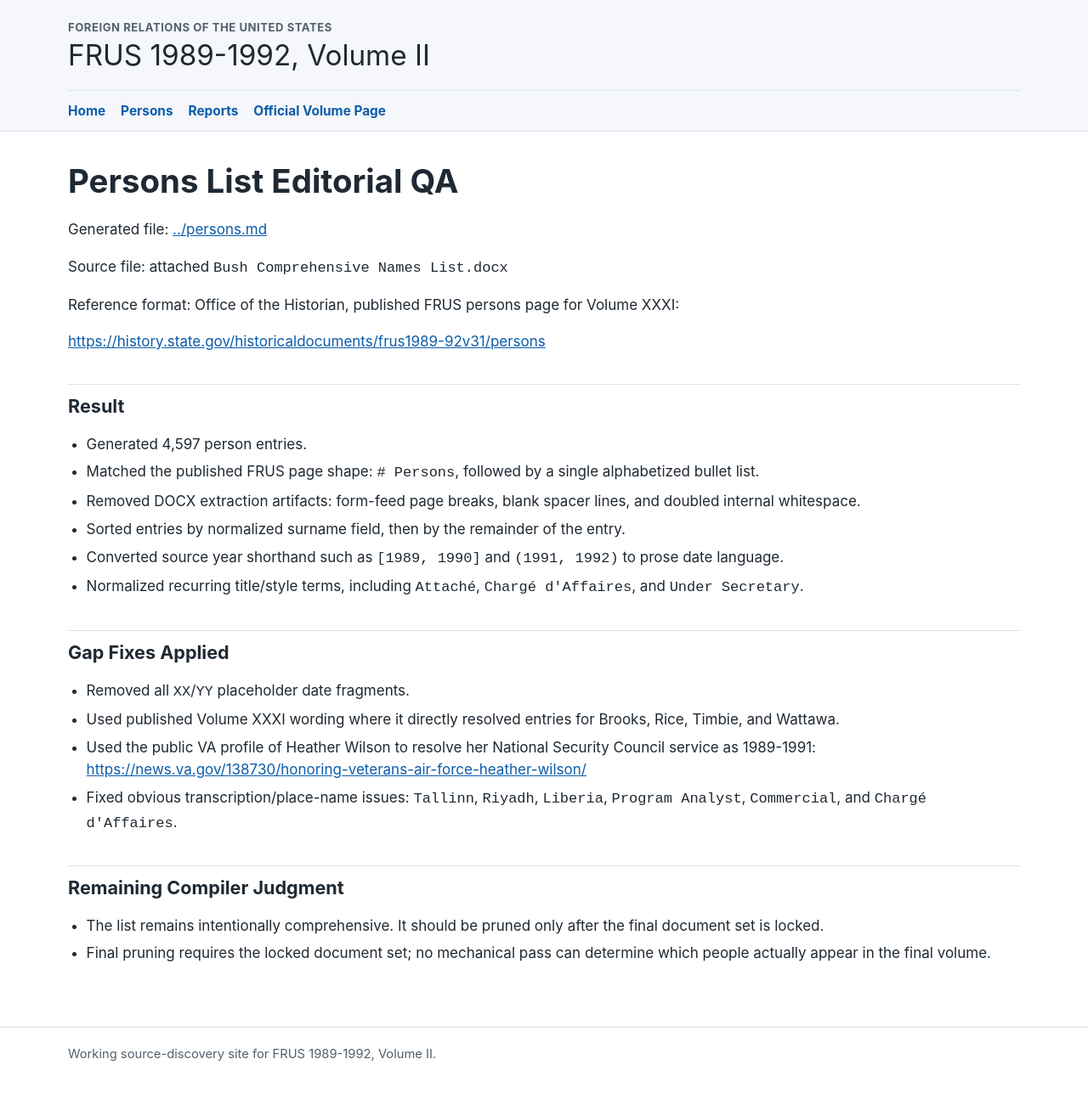
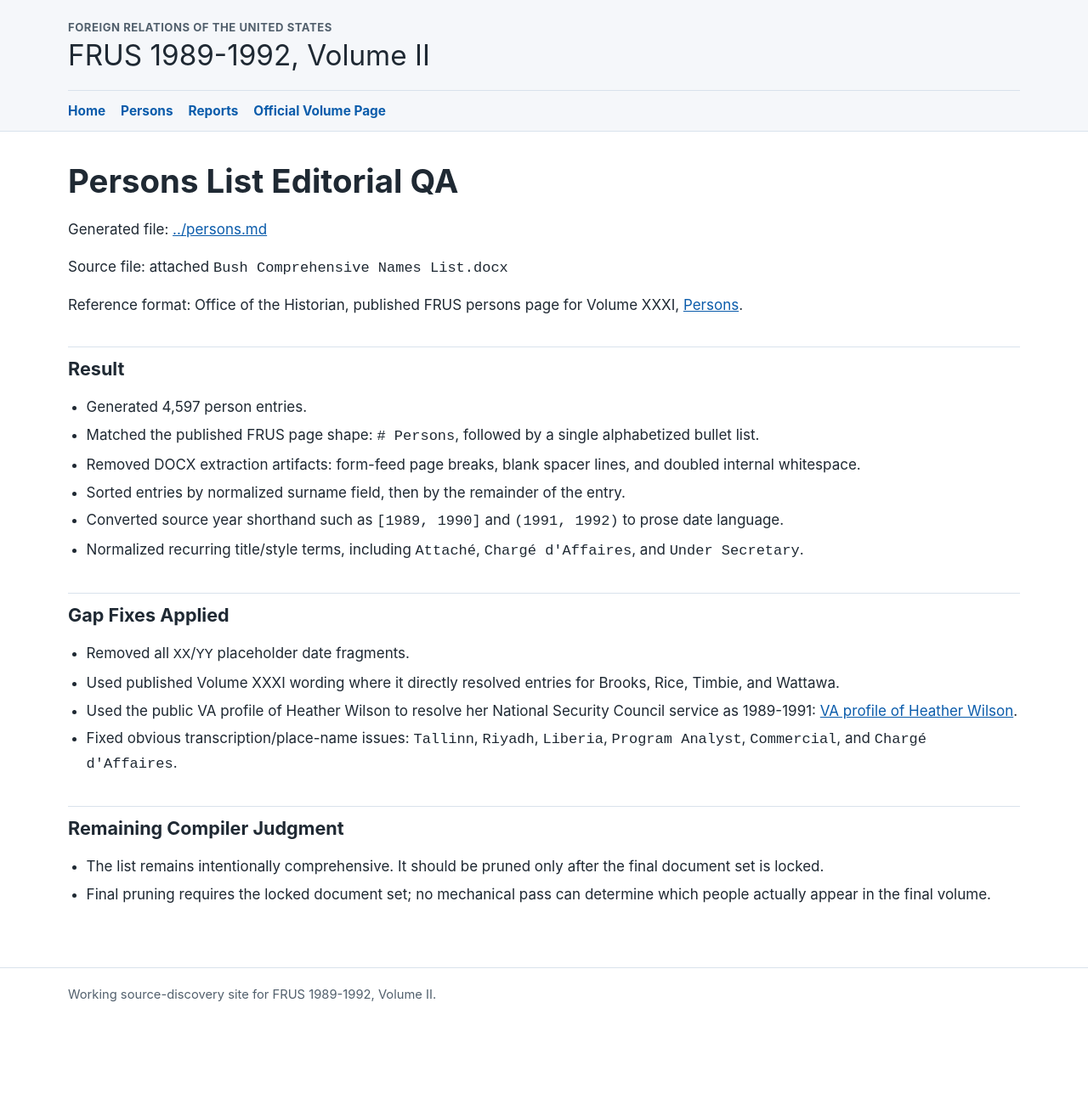
Before and after one commit to therealjameswilson/org-man-89-92, a Jekyll site: the page built from reports/persons-list-editorial-qa.md, in a window 1280 px wide. Shown: the whole page at 85% size. Built offline with Jekyll 4.4.1, drawn with Linux system fonts in a browser that asks for light colours; after the commit the page ends 1217 px from its top, so only the background shows below that.

Commit message:
Embed remaining public source links

```diff
--- a/reports/persons-list-editorial-qa.md
+++ b/reports/persons-list-editorial-qa.md
@@ -10,9 +10,7 @@ Generated file: [../persons.md](../persons.md)
 Source file: attached `Bush Comprehensive Names List.docx`
 
 Reference format: Office of the Historian, published FRUS persons page for
-Volume XXXI:
-
-<https://history.state.gov/historicaldocuments/frus1989-92v31/persons>
+Volume XXXI, [Persons](https://history.state.gov/historicaldocuments/frus1989-92v31/persons).
 
 ## Result
 
@@ -34,8 +32,7 @@ Volume XXXI:
 - Used published Volume XXXI wording where it directly resolved entries for
   Brooks, Rice, Timbie, and Wattawa.
 - Used the public VA profile of Heather Wilson to resolve her National Security
-  Council service as 1989-1991:
-  <https://news.va.gov/138730/honoring-veterans-air-force-heather-wilson/>
+  Council service as 1989-1991: [VA profile of Heather Wilson](https://news.va.gov/138730/honoring-veterans-air-force-heather-wilson/).
 - Fixed obvious transcription/place-name issues: `Tallinn`, `Riyadh`,
   `Liberia`, `Program Analyst`, `Commercial`, and `Chargé d'Affaires`.
 
```
